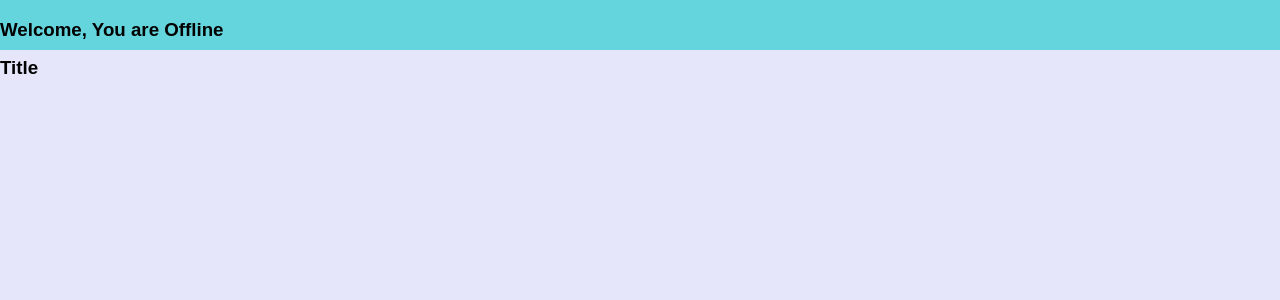
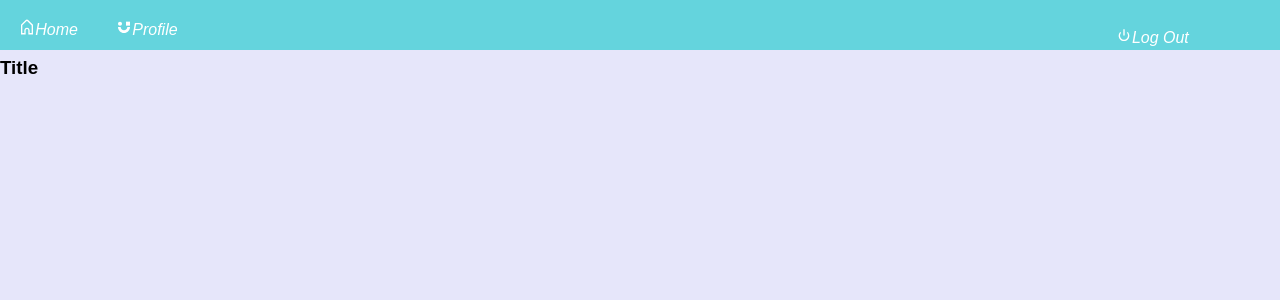
Before and after one commit to TendaniSadiki/employeemanagementsystem, a React (Create React App) app: page / in a window 1280 px wide. Shown: the top 300 px of the page. Built offline with nearby package versions, Linux system fonts and the light colour scheme.

Commit message:
{routes edited}

```diff
--- a/src/Components/Home/Home.js
+++ b/src/Components/Home/Home.js
@@ -1,5 +1,5 @@
 import "./home.css";
-import {Link} from 'react-router-dom'
+
 export default function Home(){
     return(
         <div className="page">
--- a/src/Components/Login/LoginStyle.css
+++ b/src/Components/Login/LoginStyle.css
@@ -33,7 +33,8 @@ body{
   }
   .message{
     display:flex;
-    justify-content:space-between
+    justify-content:space-between;
+
   }
   .social{
     display:flex;
--- a/src/Components/topbar/OnlineNav.js
+++ b/src/Components/topbar/OnlineNav.js
@@ -14,12 +14,14 @@ function OnlineNav(props) {
         <div>
 
             <div className="linksContainer">
+                    <NavLink to="*" activestyle={{color: 'black'}} exact onClick={() => props.isMobile && props.closeMobileMenu()}><span></span>
+                    </NavLink>
                     <NavLink to="/Home" activestyle={{color: 'black'}} exact onClick={() => props.isMobile && props.closeMobileMenu()}><span><i><CgHome/>Home</i></span>
                     </NavLink>
-                    <br></br>
-                    <NavLink to="/Profile" activestyle={{color: 'black'}} onClick={() => props.isMobile && props.closeMobileMenu()} ><span><i ><CgUserlane/>Profile</i></span>
+
+                    <NavLink to="/Profile" activestyle={{color: 'black'}} exact onClick={() => props.isMobile && props.closeMobileMenu()} ><span><i ><CgUserlane/>Profile</i></span>
                     </NavLink>
-                    <NavLink to="/signin" activestyle={{color: 'black'}} onClick={() => props.isMobile && props.closeMobileMenu()} ><span className="signout"><i><CgLogOff />Log Out</i></span>
+                    <NavLink to="../Login" activestyle={{color: 'black'}} exact onClick={() => props.isMobile && props.closeMobileMenu()} ><span className="signout"><i><CgLogOff />Log Out</i></span>
                     </NavLink>
                     </div>
         </div>
--- a/src/Components/topbar/Status.js
+++ b/src/Components/topbar/Status.js
@@ -5,7 +5,7 @@ import React, { useState } from 'react'
 
 
 const Status = () =>{
-    const [loginState, setLoginState] = useState(false)
+    const [loginState, setLoginState] = useState(true)
 
         return(
             <Router>
```
